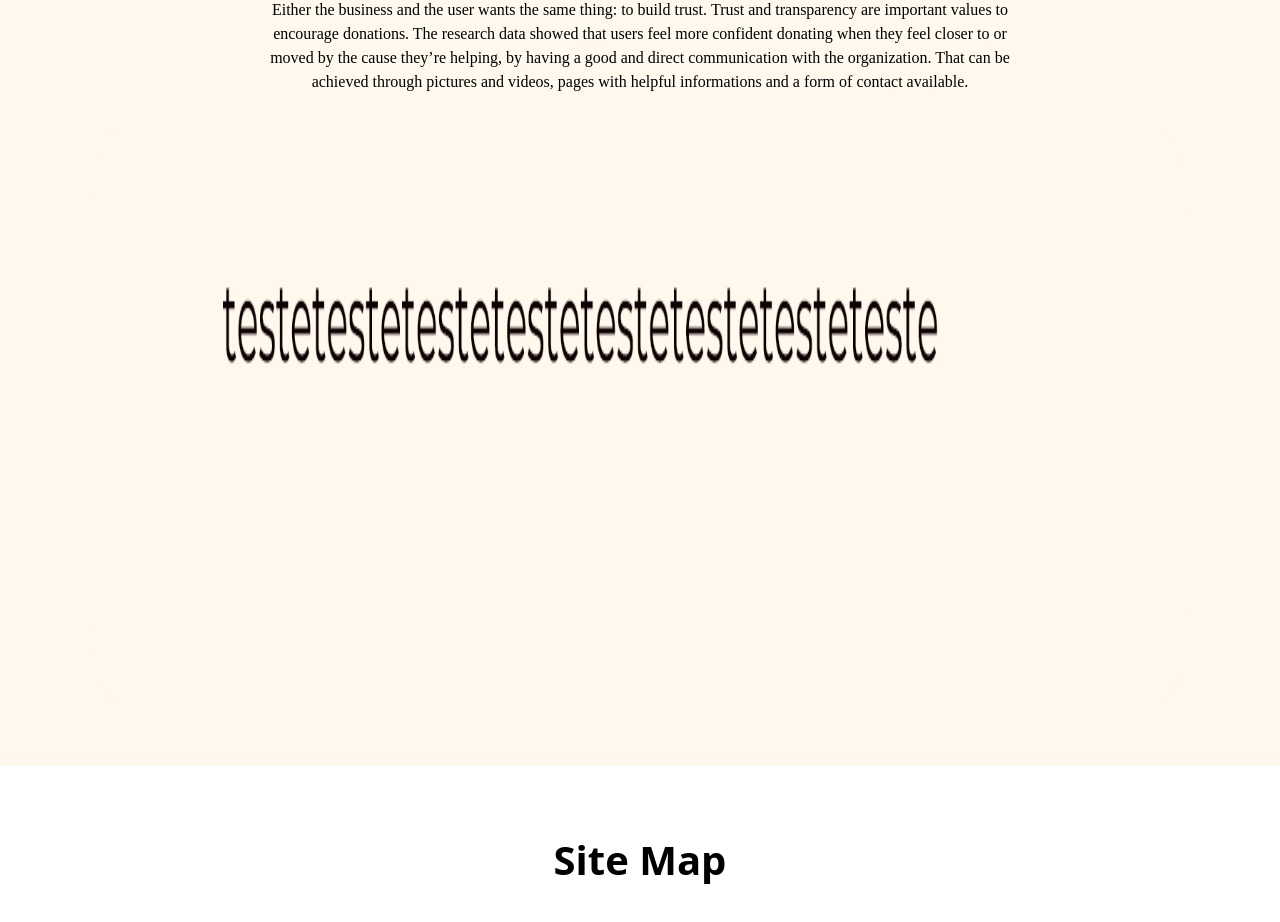
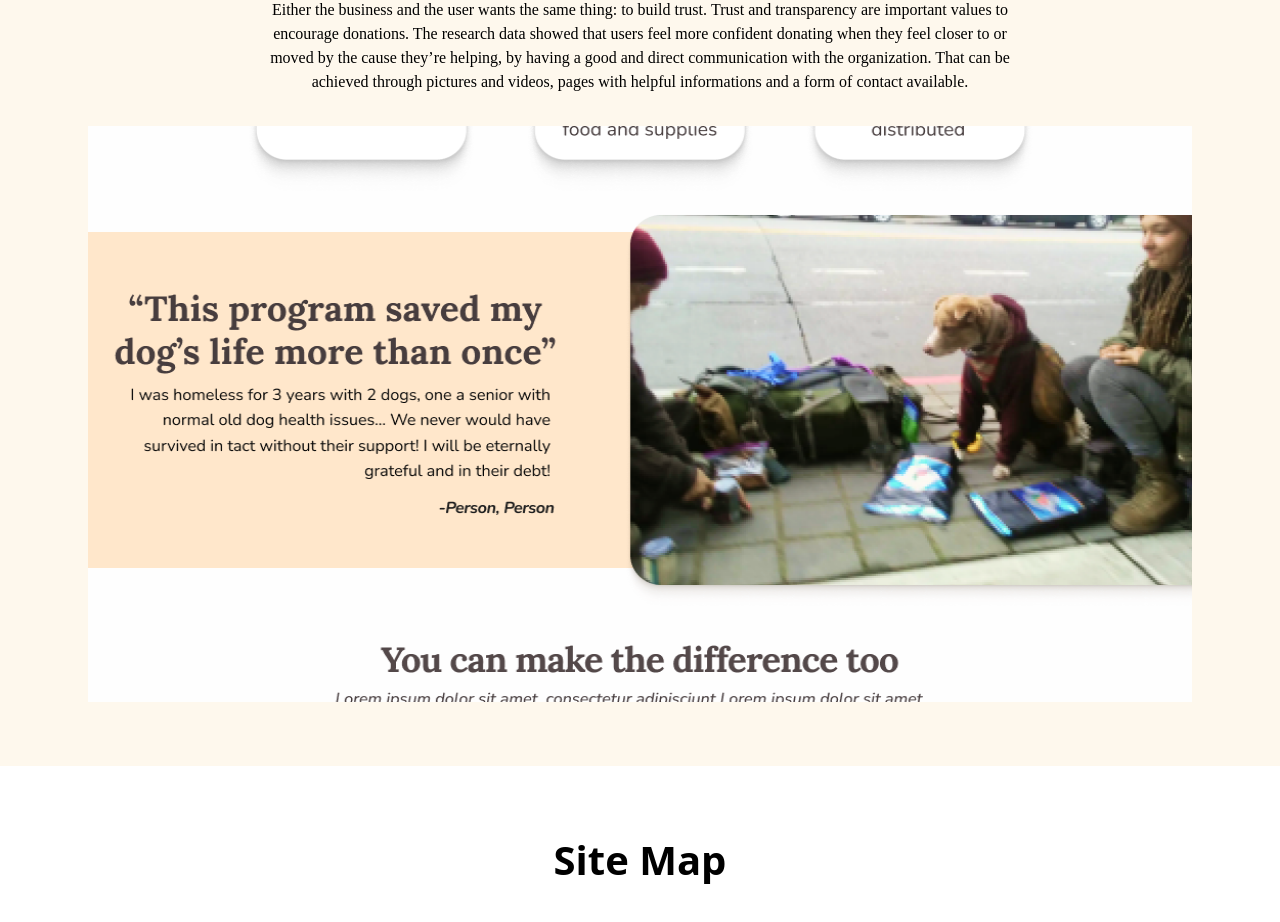
Before and after one commit to gustxyz/andressa-portfolio, a Next.js app: page /my-work/seattle-dogs in a window 1280 px wide. Shown: the part 5180-6102 px from the top of the page. Built offline with nearby package versions, Linux system fonts and the light colour scheme.

Commit message:
testagain

```diff
--- a/app/my-work/seattle-dogs/page.tsx
+++ b/app/my-work/seattle-dogs/page.tsx
@@ -178,7 +178,7 @@ const InsightsDescription = (
     and videos, pages with helpful informations and a form of contact available.{" "}
   </>
 );
-const InsightsImgPath = "/images/teste.png";
+const InsightsImgPath = "/images/test.png";
 
 //NAVIGATION
 const NavigationTitle = "Site Map";
```
Also changed, not shown: public/images/test.png (added).
